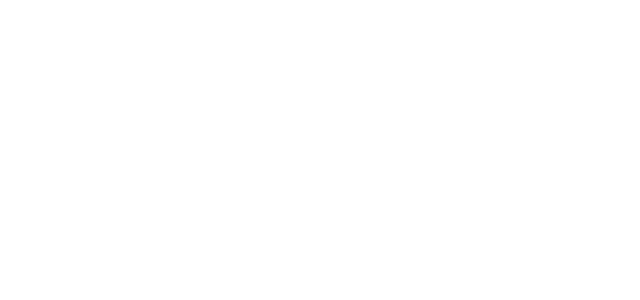
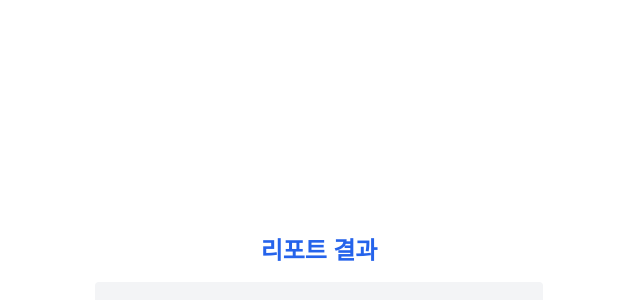
Before and after one commit to yehjinjang/Livinterview, a React (Vite) app in the folder frontend/: page /report in a window 1280 px wide. Before the commit this address had no page. Shown: the part 126-426 px from the top of the page, without its empty margins (321-961 px from the left). Built offline with nearby package versions, Linux system fonts and the light colour scheme.

Commit message:
add: initial report page

```diff
--- a/frontend/src/App.tsx
+++ b/frontend/src/App.tsx
@@ -1,6 +1,7 @@
 import { BrowserRouter, Routes, Route } from "react-router-dom";
 import Home from "./pages/Home";
 import SurveyForm from "./pages/SurveyForm";
+import Report from "./pages/Report"
 
 function App() {
   return (
@@ -8,6 +9,7 @@ function App() {
       <Routes>
         <Route path="/" element={<Home />} />
         <Route path="/survey" element={<SurveyForm />} />
+        <Route path="/report" element={<Report />} />
       </Routes>
     </BrowserRouter>
   );
--- /dev/null
+++ b/frontend/src/pages/Report.tsx
@@ -0,0 +1,15 @@
+import { useLocation } from "react-router-dom"
+
+export default function Report() {
+  const location = useLocation()
+  const answers = location.state?.answers
+
+  return (
+    <div className="min-h-screen flex flex-col items-center justify-center p-6">
+      <h1 className="text-2xl font-bold mb-4 text-blue-600">리포트 결과</h1>
+      <pre className="bg-gray-100 p-4 rounded w-full max-w-md text-left overflow-x-auto">
+        {JSON.stringify(answers, null, 2)}
+      </pre>
+    </div>
+  )
+}
```
